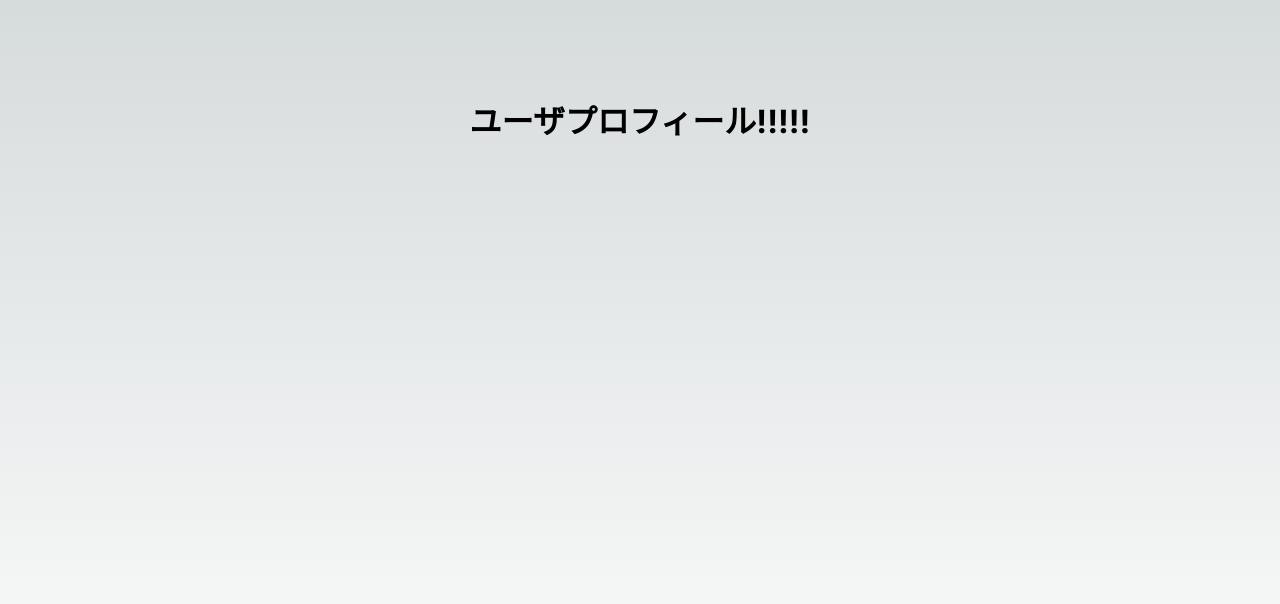
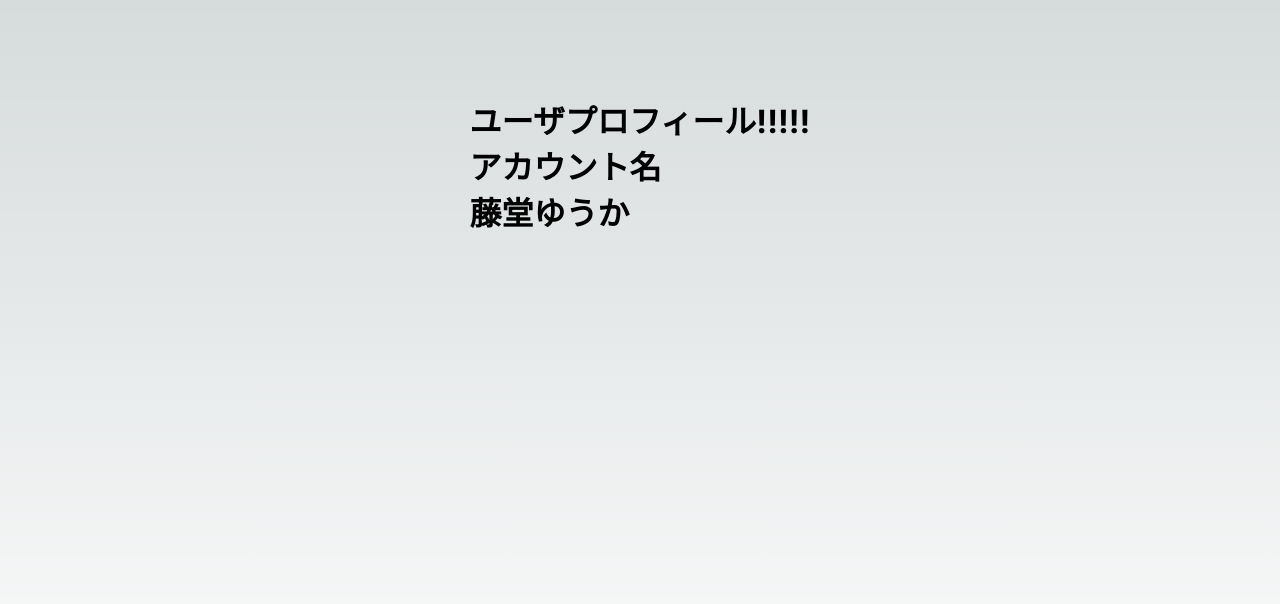
Before and after one commit to YukaChoco/noir, a Next.js app: page /user in a window 1280 px wide. Shown: the top 604 px of the page. Built offline with nearby package versions, Linux system fonts and the light colour scheme.

Commit message:
藤堂ゆうかを追加

```diff
--- a/app/user/page.tsx
+++ b/app/user/page.tsx
@@ -5,7 +5,8 @@ export default function Home() {
   return (
     <main className={styles.main}>
       <h1 className={styles.h1}>ユーザプロフィール!!!!!
-
+      <p>アカウント名</p>
+      <p>藤堂ゆうか</p>
       </h1>
     </main>
   );
```
